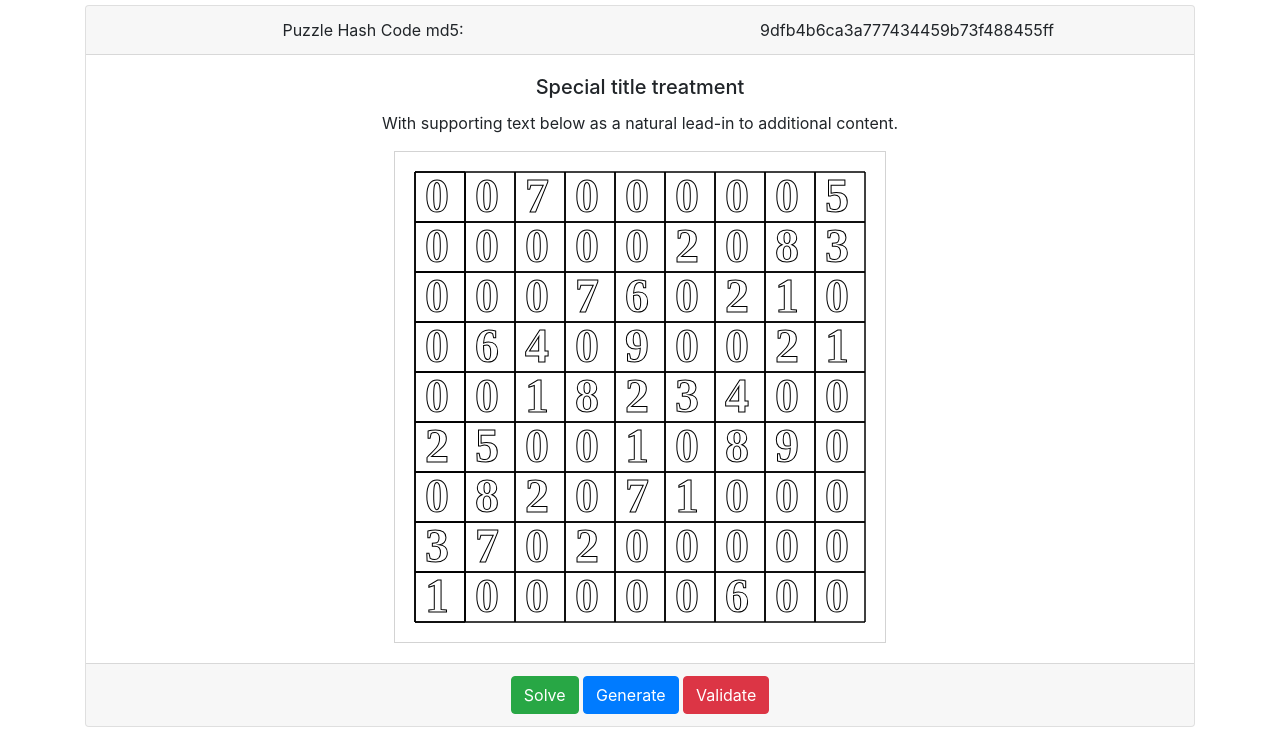
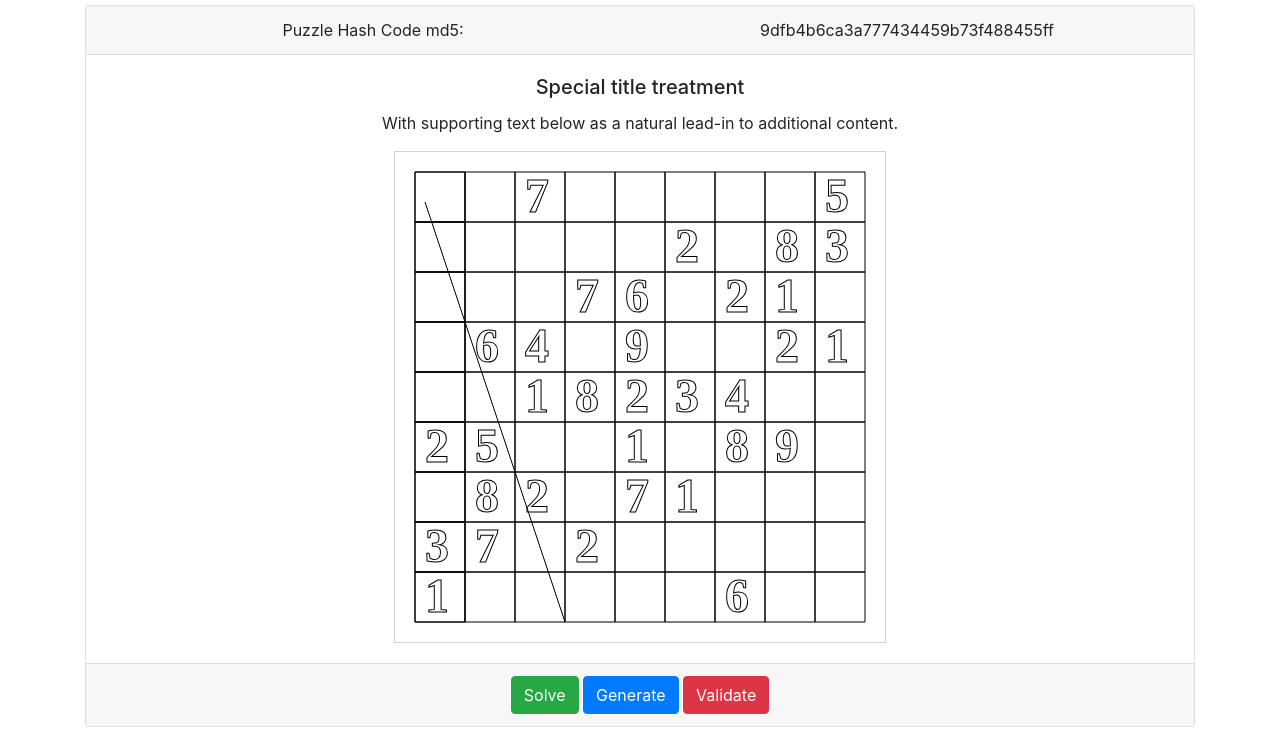
Before and after one commit to tomeriffic/sudoku_solver, a plain HTML site: page frontend_service/index.html in a window 1280 px wide. Shown: the part 51-800 px from the top of the page. Drawn offline with nearby package versions, Linux system fonts and the light colour scheme.

Commit message:
check in

```diff
--- a/frontend_service/index.html
+++ b/frontend_service/index.html
@@ -67,6 +67,8 @@
 
             load_sudoku_board();
 
+            draw_bold_lines();
+
             var startX = 20;
             var startY = 20;
 
@@ -88,16 +90,31 @@
                 ctx.stroke();
             }
 
+            function draw_bold_lines()
+            {
+                ctx.beginPath();       // Start a new path
+                ctx.moveTo(30, 50);    // Move the pen to (30, 50)
+                ctx.lineTo(170, 470);
+            }
+
+
+
             function load_sudoku_values(values_array)
             {
                 for (var i = 0; i < 9; i++)
                 {
-                    ctx.strokeText( values_array[num] , startX+10 ,startY - 10 + 50)
+                    if (values_array[num] != 0)
+                    {
+                        ctx.strokeText( values_array[num] , startX+10 ,startY - 10 + 50)
+                    }
                     num = num + 1
                     for (var j = 0; j < 8; j++)
                     {
                         startX = startX + 50
-                        ctx.strokeText( values_array[num] , startX+10 ,startY - 10 + 50)
+                        if (values_array[num] != 0)
+                        {
+                            ctx.strokeText( values_array[num] , startX+10 ,startY - 10 + 50)
+                        }
                         num = num + 1
                     }
                     startX = 20
```
Also changed, not shown: solver_service/batch_script_to_run.txt.
